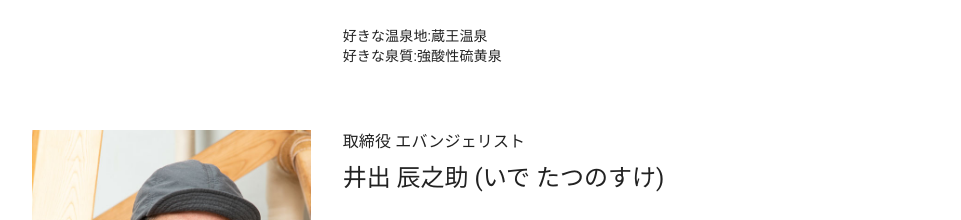
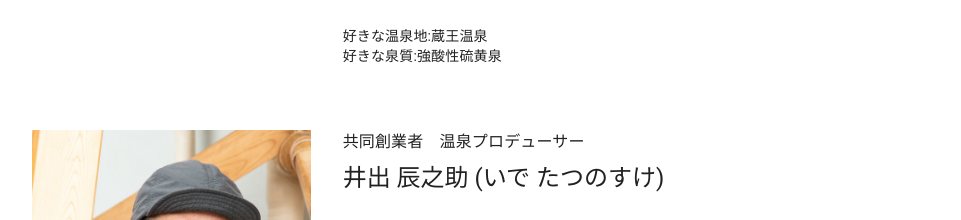
Before and after one commit to enkake/enkake.co.jp, a Gatsby site: page /about in a window 1280 px wide. Shown: the part 1620-1840 px from the top of the page, without its empty margins (158-1119 px from the left). Built offline with nearby package versions, Linux system fonts and the light colour scheme; Gatsby itself is replaced by a stand-in of ours.

Commit message:
Update about.tsx

```diff
--- a/src/pages/about.tsx
+++ b/src/pages/about.tsx
@@ -89,7 +89,7 @@ const AboutPage: FC<Props> = ({ data, errors }) => {
             <Img fluid={data.tatsu!.childImageSharp!.fluid!} />
           </Grid>
           <Grid item xs={12} md={8}>
-            <Typography variant="body1" component="p" sx={{ mb: 1 }}>取締役 エバンジェリスト</Typography>
+            <Typography variant="body1" component="p" sx={{ mb: 1 }}>共同創業者　温泉プロデューサー</Typography>
             <Typography variant="h5" component="h3" sx={{ mb: 4 }}>井出 辰之助 (いで たつのすけ)</Typography>
             <Typography variant="body2" component="p" sx={{ mb: 4 }}>
               (株) infusiondesign 代表/イベントプロデューサー
```
